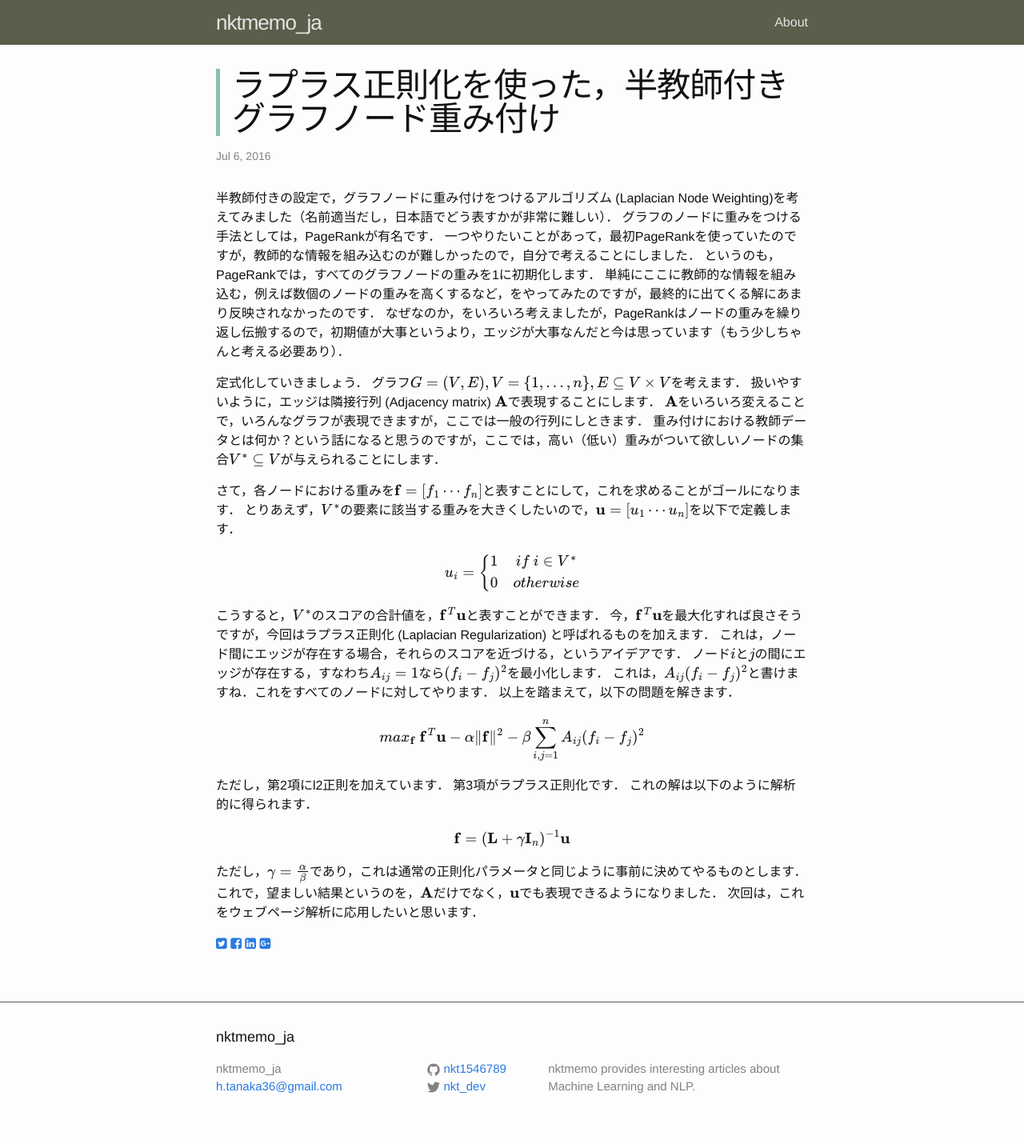
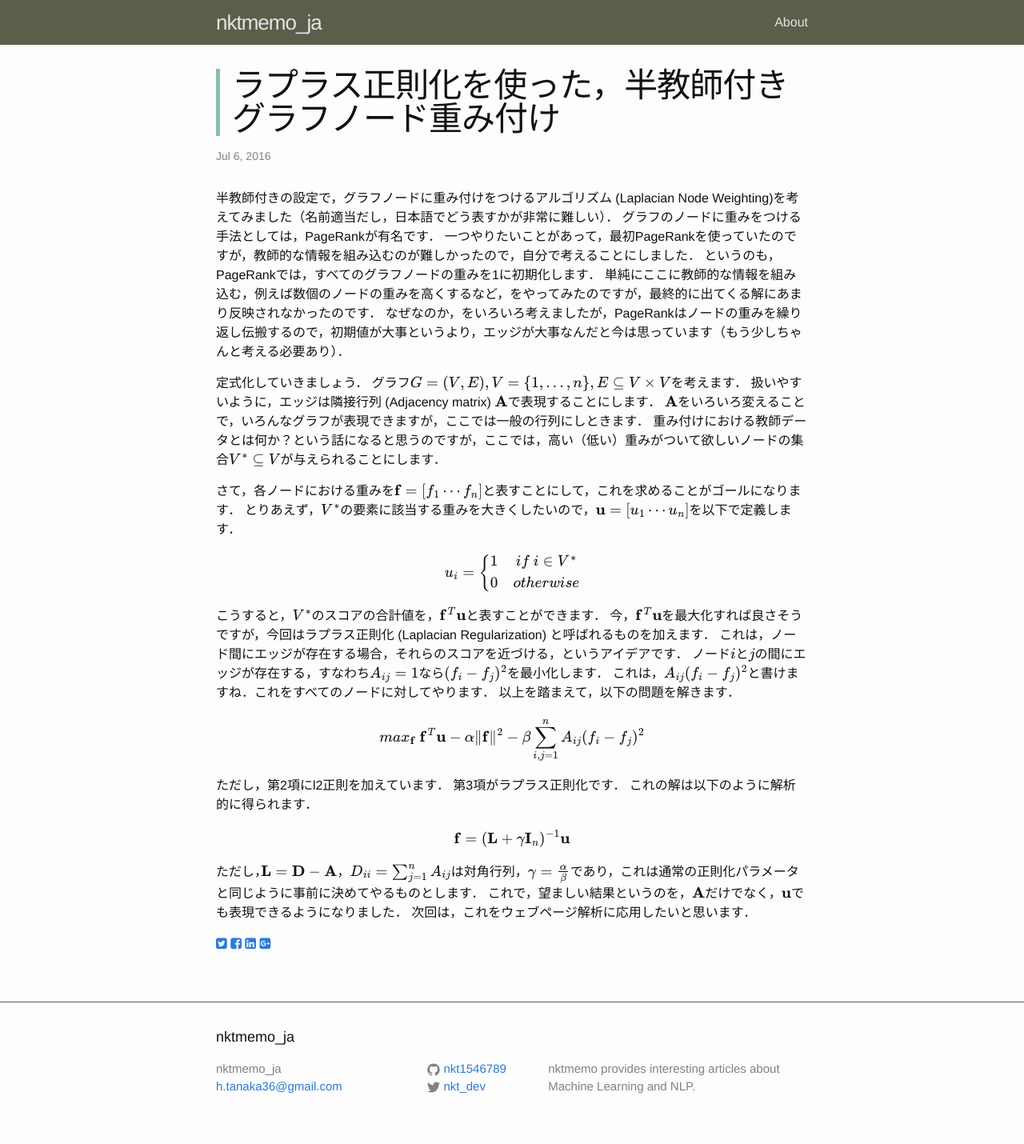
Before and after one commit to nktmemoja/nktmemoja.github.io, a Jekyll site: the page built from _posts/2016-07-07-laplaciannodeweighting.md, in a window 1280 px wide. Shown: the whole page at 80% size. Built offline with Jekyll 4.4.1, drawn with Linux system fonts in a browser that asks for light colours; nearby versions of some CDN libraries; formulas are drawn with MathJax 3; comment, search, counter and statistics services are not loaded.

Commit message:
laplaciannodeweighting edited

```diff
--- a/_posts/2016-07-07-laplaciannodeweighting.md
+++ b/_posts/2016-07-07-laplaciannodeweighting.md
@@ -53,6 +53,6 @@ $$
 \end{align*}
 $$
 
-ただし，$$\gamma=\frac{\alpha}{\beta}$$であり，これは通常の正則化パラメータと同じように事前に決めてやるものとします．
+ただし，$$\mathbf{L} = \mathbf{D}-\mathbf{A}$$，$$D_{ii} = \sum_{j=1}^n A_{ij}$$は対角行列，$$\gamma=\frac{\alpha}{\beta}$$であり，これは通常の正則化パラメータと同じように事前に決めてやるものとします．
 これで，望ましい結果というのを，$$\mathbf{A}$$だけでなく，$$\mathbf{u}$$でも表現できるようになりました．
 次回は，これをウェブページ解析に応用したいと思います．
```
Also changed, not shown: 2 other files.
